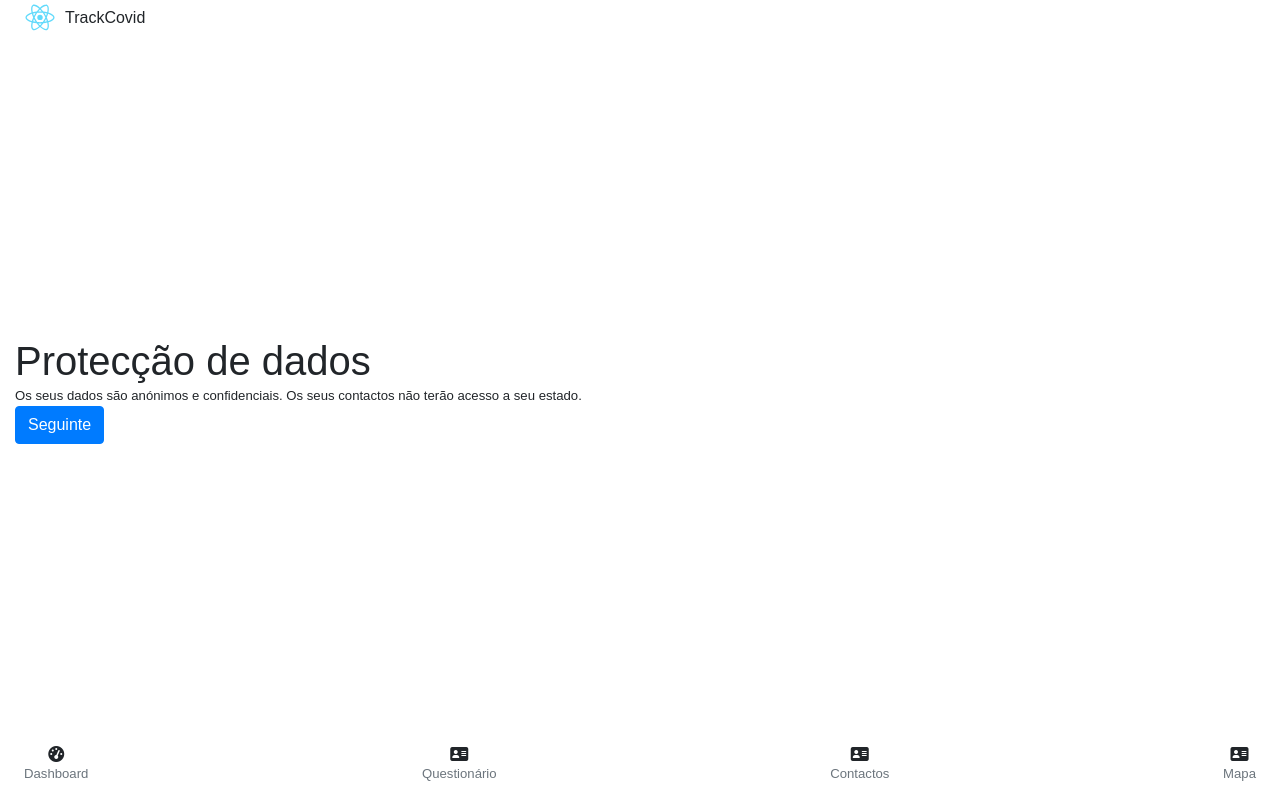
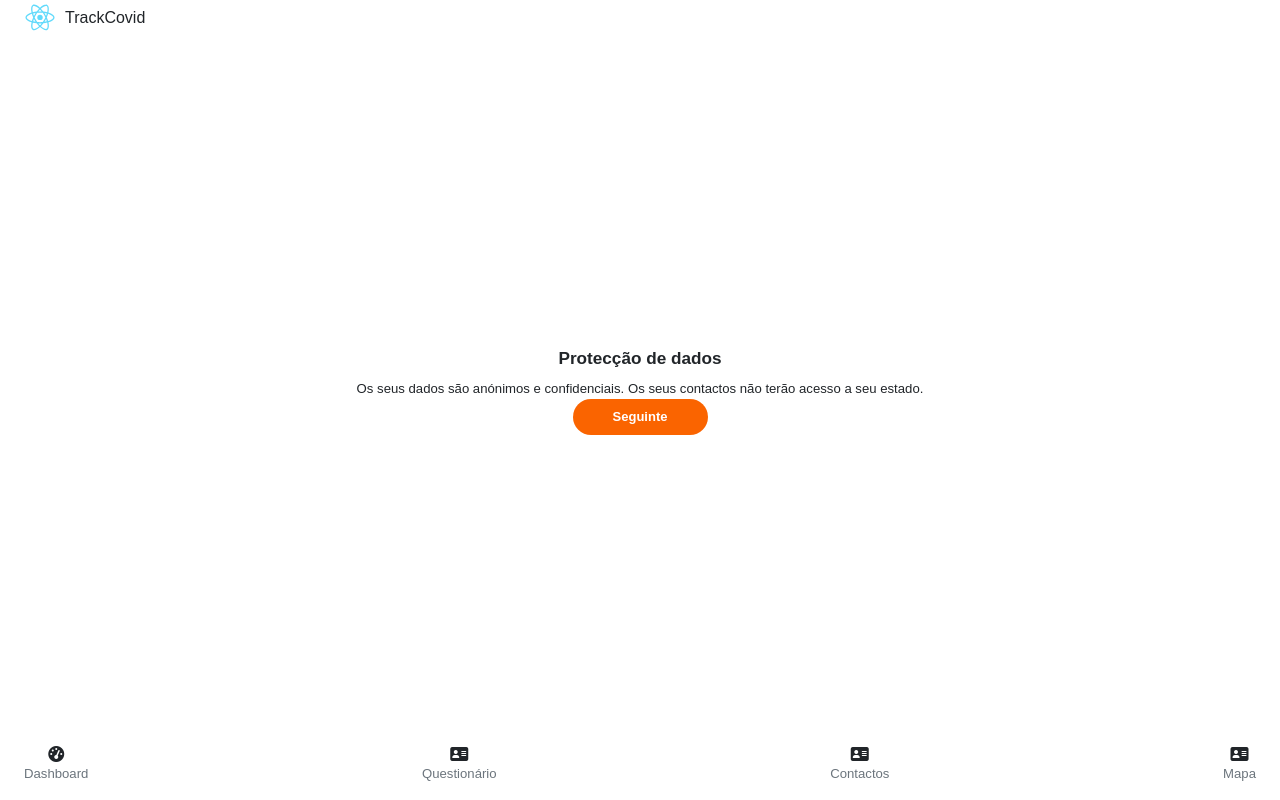
Before and after one commit to ricardolandolt/trackovid19-web-react, a React (Create React App) app: page /onboarding in a window 1280 px wide. Built offline with nearby package versions, Linux system fonts and the light colour scheme.

Commit message:
Cta styles

```diff
--- a/src/components/OnboardingPage.js
+++ b/src/components/OnboardingPage.js
@@ -40,10 +40,10 @@ export default class OnboardingPage extends Component {
     return (
       <div className="row">
         <div className="col-12">
-            <div className="">
-              <h1>{currentStep.title}</h1>
-              <p>{currentStep.description}</p>
-              <button className="btn btn-primary" onClick={this.nextStep}>
+            <div className="d-block text-center">
+              <h1 className="h4 font-weight-bold">{currentStep.title}</h1>
+              <p className="">{currentStep.description}</p>
+              <button className="button-big" onClick={this.nextStep}>
                 Seguinte
               </button>
             </div>
--- a/src/stylesheets/layout/_style.scss
+++ b/src/stylesheets/layout/_style.scss
@@ -0,0 +1,18 @@
+.button-big{
+    @include displayInline(middle);
+
+    color: $white;
+    @include textos(listing_text, null, null, 700);
+    padding: 10px 20px;
+    min-width: 135px;
+    background: $secondary-color;
+    border-radius: 50px;
+
+    @include Animationcss(all 0.3s ease);
+
+    outline: none;
+
+    &:hover{
+        color: $primary-color;
+    }
+}
--- a/src/stylesheets/layout/_vars.scss
+++ b/src/stylesheets/layout/_vars.scss
@@ -60,19 +60,19 @@ $typography: (
 	range:2,
   ),
   listing_title: (
-	size:18px,
+	size:22px,
 	height:1.2,
 	weight:400,
 	range:2,
   ),
   listing_subtitle: (
-	size:16px,
+	size:18px,
 	height:1.4,
 	weight:400,
 	range:2,
   ),
   listing_text: (
-	size:12px,
+	size:13px,
 	height:1.2,
 	weight:400,
 	range:0,
```
Also changed, not shown: src/stylesheets/main.css.
